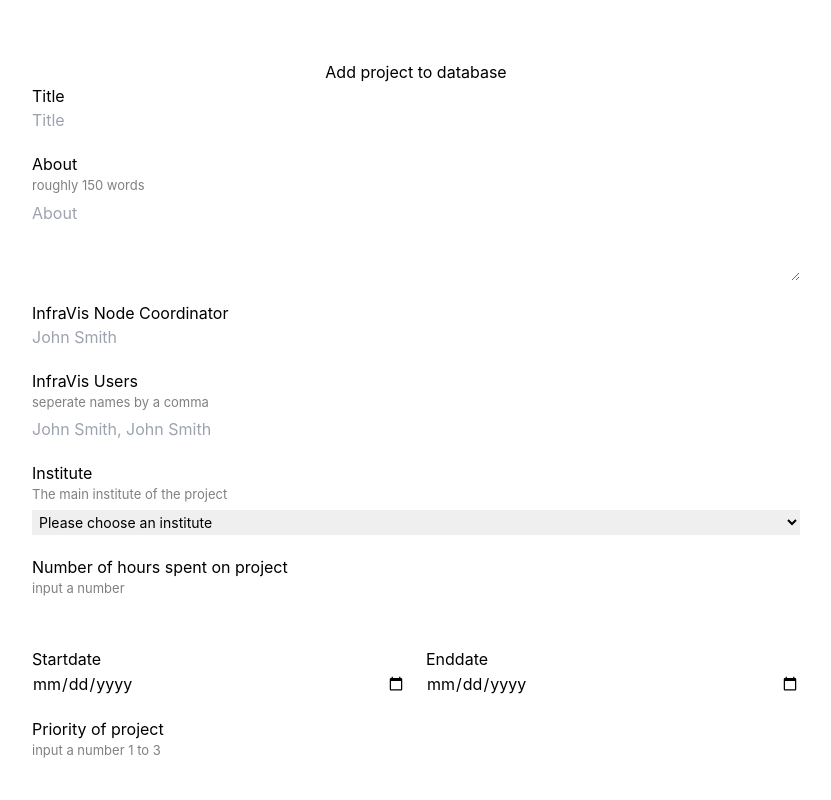
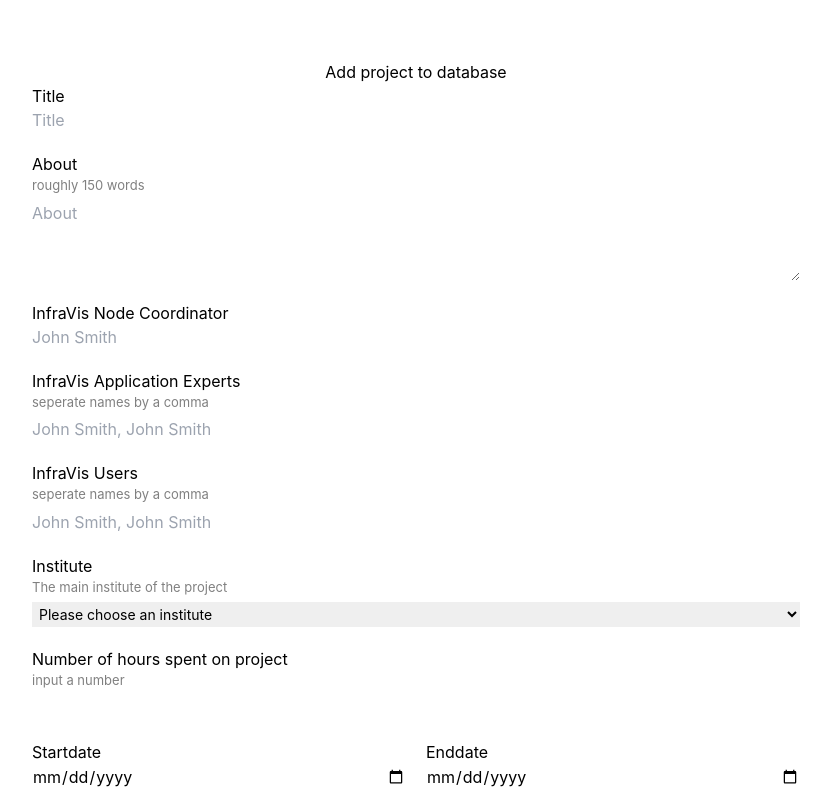
Before and after one commit to Infravis-map/visual-map, a Next.js app: page /input in a window 1280 px wide. Shown: the top 800 px of the page, without its empty margins (224-1055 px from the left). Built offline with nearby package versions, Linux system fonts and the light colour scheme.

Commit message:
added "application experts" in input form

```diff
--- a/pages/input.js
+++ b/pages/input.js
@@ -10,6 +10,7 @@ export default function InputPage() {
     const [startdate, setStartdate] = useState()
     const [enddate, setEnddate] = useState()
     const [coordinator, setCoordinator] = useState("")
+    const [applicationExperts, setApplicationExperts] = useState("")
     const [users, setUsers] = useState("")
     const [institute, setInstitute] = useState(null)
     const [hours, setHours] = useState("")
@@ -80,6 +81,11 @@ export default function InputPage() {
                     <input type="text" value={coordinator} name="coordinator" onChange={(e) => setCoordinator(e.target.value)} placeholder="John Smith"></input>
                 </label>
                 <label>
+                    InfraVis Application Experts
+                    <p>seperate names by a comma</p>
+                    <input type="text" value={applicationExperts} name="applicationExperts" onChange={(e) => setApplicationExperts(e.target.value)} placeholder="John Smith, John Smith"></input>
+                </label>
+                <label>
                     InfraVis Users
                     <p>seperate names by a comma</p>
                     <input type="text" value={users} name="users" onChange={(e) => setUsers(e.target.value)} placeholder="John Smith, John Smith"></input>
@@ -121,7 +127,7 @@ export default function InputPage() {
                 <label>
                     Link to project on InfraVis website
                     <p>example: <a target="_blank" rel="noopener noreferrer" href="https://infravis.se/visualizing-buzz-pollination/">https://infravis.se/visualizing-buzz-pollination/</a></p>
-                    <input type="url" value={link} name="link" onChange={(e) => setLink(e.target.value)} required></input>
+                    <input type="url" value={link} name="link" onChange={(e) => setLink(e.target.value)} requ></input>
                 </label>
                 <label>
                     Keywords
```
